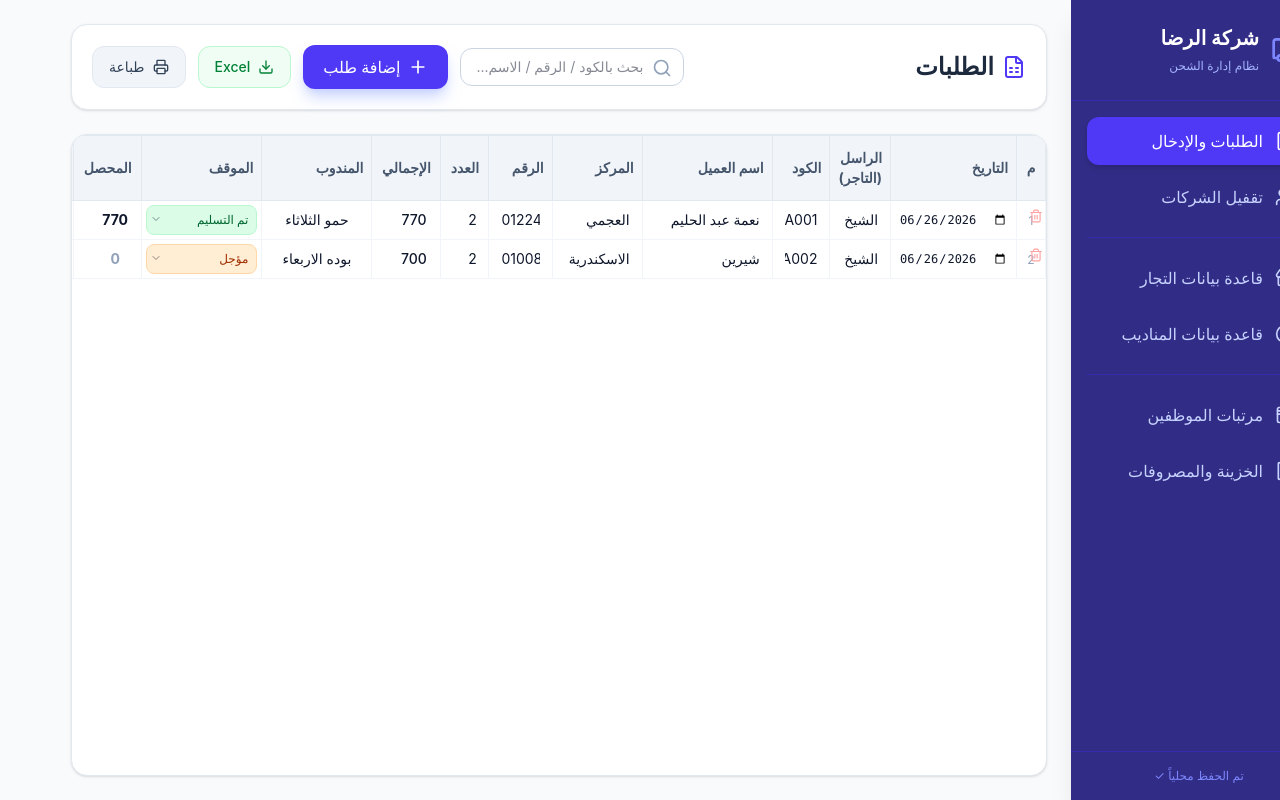
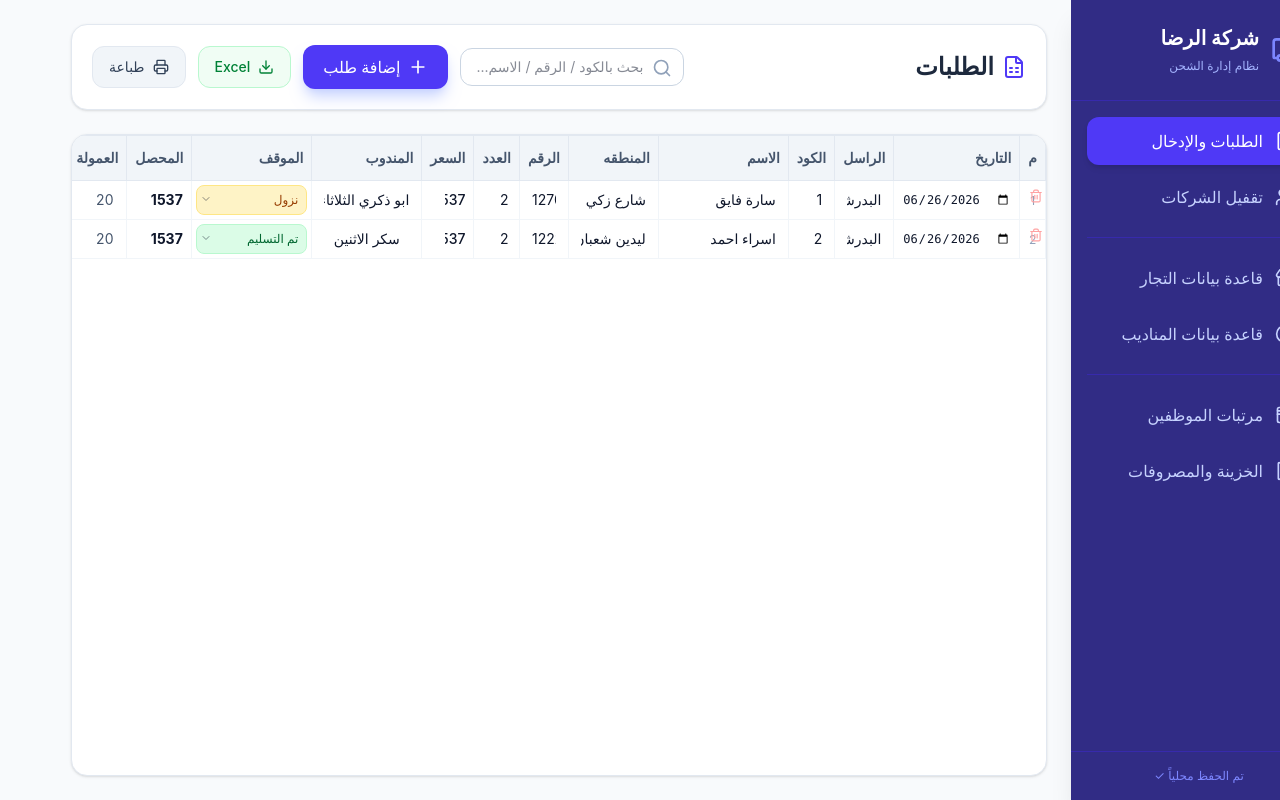
Before and after one commit to fahmyelmatry2030-lgtm/Al-Rida-Company, a React (Vite) app: page / in a window 1280 px wide. Built offline with nearby package versions, Linux system fonts and the light colour scheme.

Commit message:
إضافة: خانة الشركات (Company) للتوافق التام مع شيت الإكسيل

```diff
--- a/src/App.jsx
+++ b/src/App.jsx
@@ -20,8 +20,8 @@ const STATUS_OPTIONS = [
 const today = () => new Date().toISOString().split('T')[0];
 
 const INITIAL_ORDERS = [
-  { id: '1', date: today(), sender: 'الشيخ الثلاثاء', code: 'A001', customerName: 'نعمة عبد الحليم', center: 'العجمي', phone: '01224516481', count: 2, total: 770, agent: 'حمو الثلاثاء', status: 'تم التسليم', collected: 770, commission: 50, returns: '', notes: '', settled: false },
-  { id: '2', date: today(), sender: 'الشيخ الثلاثاء', code: 'A002', customerName: 'شيرين', center: 'الاسكندرية', phone: '01008740774', count: 2, total: 700, agent: 'بوده الاربعاء', status: 'مؤجل', collected: 0, commission: 50, returns: '', notes: '', settled: false },
+  { id: '1', date: today(), sender: 'البدرشين الاثنين', code: '1', customerName: 'سارة فايق', center: 'شارع زكي بدوي', phone: '1270655688', count: 2, total: 1537, agent: 'ابو ذكري الثلاثاء', status: 'نزول', collected: 1537, commission: 20, returns: '', notes: '', company: 'مليكة جينز', settled: false },
+  { id: '2', date: today(), sender: 'البدرشين الاثنين', code: '2', customerName: 'اسراء احمد', center: 'ليدين شعبان ميا', phone: '1222278011', count: 2, total: 1537, agent: 'سكر الاثنين', status: 'تم التسليم', collected: 1537, commission: 20, returns: '', notes: '', company: 'مليكة جينز', settled: false },
 ];
 
 function App() {
@@ -104,7 +104,7 @@ function App() {
 
   const addRow = () => {
     setOrders([{
-      id: Math.random().toString(36).substr(2, 9), date: today(), sender: '', code: '', customerName: '', center: '', phone: '', count: 1, total: 0, agent: '', status: '', collected: 0, commission: 20, returns: '', notes: '', settled: false
+      id: Math.random().toString(36).substr(2, 9), date: today(), sender: '', code: '', customerName: '', center: '', phone: '', count: 1, total: 0, agent: '', status: '', collected: 0, commission: 20, returns: '', notes: '', company: '', settled: false
     }, ...orders]);
   };
 
@@ -128,7 +128,7 @@ function App() {
   };
 
   // Search & Filter
-  const companiesDropdown = ['الكل', ...new Set([...merchants.map(m => m.name), ...orders.map(o => o.sender)].filter(Boolean))];
+  const companiesDropdown = ['الكل', ...new Set([...merchants.map(m => m.name), ...orders.map(o => o.company)].filter(Boolean))];
 
   // Available dates for filter
   const availableDates = useMemo(() => [...new Set(orders.map(o => o.date).filter(Boolean))].sort().reverse(), [orders]);
@@ -138,7 +138,7 @@ function App() {
 
     // In company-summary, filter by company
     if (activeTab === 'company-summary' && selectedCompany !== 'الكل') {
-      result = result.filter(o => o.sender === selectedCompany);
+      result = result.filter(o => o.company === selectedCompany);
     }
 
     // In company-summary, filter by date range
@@ -210,10 +210,10 @@ function App() {
   // Export
   const exportOrdersToExcel = () => {
     const dataToExport = filteredOrders.map((order, i) => ({
-      'م': i + 1, 'التاريخ': order.date, 'الراسل': order.sender, 'الكود': order.code, 'اسم العميل': order.customerName, 'المركز': order.center,
-      'الرقم': order.phone, 'العدد': order.count, 'الإجمالي': order.total, 'المندوب': order.agent, 'الموقف': order.status,
+      'م': i + 1, 'التاريخ': order.date, 'الراسل': order.sender, 'الكود': order.code, 'الاسم': order.customerName, 'المنطقه': order.center,
+      'الرقم': order.phone, 'العدد': order.count, 'السعر': order.total, 'المندوب': order.agent, 'الموقف': order.status,
       'المحصل': order.collected, 'العمولة': order.commission, 'الصافي': calculateNet(order.collected, order.commission),
-      'المرتجعات': order.returns, 'ملاحظات': order.notes, 'الحالة': order.settled ? 'تم التقفيل' : 'مفتوح',
+      'المرتجعات': order.returns, 'ملاحظات': order.notes, 'الشركات': order.company, 'الحالة': order.settled ? 'تم التقفيل' : 'مفتوح',
     }));
     const ws = XLSX.utils.json_to_sheet(dataToExport);
     if (activeTab === 'company-summary' && selectedCompany !== 'الكل') {
@@ -394,13 +394,13 @@ function App() {
                   <tr>
                     <th className="px-2 py-3 border border-slate-200 w-10 text-center">م</th>
                     <th className="px-2 py-3 border border-slate-200 w-28">التاريخ</th>
-                    <th className="px-2 py-3 border border-slate-200">الراسل (التاجر)</th>
+                    <th className="px-2 py-3 border border-slate-200">الراسل</th>
                     <th className="px-2 py-3 border border-slate-200 w-24">الكود</th>
-                    <th className="px-2 py-3 border border-slate-200 min-w-[130px]">اسم العميل</th>
-                    <th className="px-2 py-3 border border-slate-200 min-w-[90px]">المركز</th>
+                    <th className="px-2 py-3 border border-slate-200 min-w-[130px]">الاسم</th>
+                    <th className="px-2 py-3 border border-slate-200 min-w-[90px]">المنطقه</th>
                     <th className="px-2 py-3 border border-slate-200 w-28">الرقم</th>
                     <th className="px-2 py-3 border border-slate-200 w-14 text-center">العدد</th>
-                    <th className="px-2 py-3 border border-slate-200 w-20 text-center">الإجمالي</th>
+                    <th className="px-2 py-3 border border-slate-200 w-20 text-center">السعر</th>
                     <th className="px-2 py-3 border border-slate-200 min-w-[110px]">المندوب</th>
                     <th className="px-2 py-3 border border-slate-200 min-w-[120px]">الموقف</th>
                     <th className="px-2 py-3 border border-slate-200 w-20 text-center">المحصل</th>
@@ -408,10 +408,11 @@ function App() {
                     <th className="px-2 py-3 border border-slate-200 w-20 text-center bg-indigo-50">الصافي</th>
                     <th className="px-2 py-3 border border-slate-200 w-20 text-center">المرتجعات</th>
                     <th className="px-2 py-3 border border-slate-200 min-w-[120px]">ملاحظات</th>
+                    <th className="px-2 py-3 border border-slate-200 min-w-[120px]">الشركات</th>
                   </tr>
                 </thead>
                 <tbody className="divide-y divide-slate-100">
-                  {filteredOrders.length === 0 ? <tr><td colSpan="16" className="text-center py-12 text-slate-500">لا يوجد بيانات للعرض.</td></tr> :
+                  {filteredOrders.length === 0 ? <tr><td colSpan="17" className="text-center py-12 text-slate-500">لا يوجد بيانات للعرض.</td></tr> :
                    filteredOrders.map((order, index) => {
                     const isCanceled = ['لاغي', 'رفض شحن'].includes(order.status);
                     const isSettled = order.settled;
@@ -426,7 +427,7 @@ function App() {
                           <input type="date" value={order.date || ''} onChange={e => handleOrderChange(order.id, 'date', e.target.value)} disabled={isSettled} className={`w-full bg-transparent px-1 py-2 outline-none text-xs font-mono ${isSettled ? 'cursor-not-allowed text-slate-400' : ''} print:p-0`} />
                         </td>
                         <td className="px-1 border border-slate-100 p-0 print:border-gray-400">
-                          <input list="merchants-list" type="text" value={order.sender} onChange={e => handleOrderChange(order.id, 'sender', e.target.value)} disabled={isSettled} className={`w-full bg-transparent px-2 py-2 outline-none ${isSettled ? 'cursor-not-allowed' : 'focus:bg-white'} print:p-0`} />
+                          <input type="text" value={order.sender} onChange={e => handleOrderChange(order.id, 'sender', e.target.value)} disabled={isSettled} className={`w-full bg-transparent px-2 py-2 outline-none ${isSettled ? 'cursor-not-allowed' : 'focus:bg-white'} print:p-0`} />
                         </td>
                         <td className="px-1 border border-slate-100 p-0 print:border-gray-400"><input type="text" value={order.code} onChange={e => handleOrderChange(order.id, 'code', e.target.value)} disabled={isSettled} className={`w-full bg-transparent px-2 py-2 outline-none ${isSettled ? 'cursor-not-allowed' : 'focus:bg-white'} print:p-0`} /></td>
                         <td className="px-1 border border-slate-100 p-0 print:border-gray-400"><input type="text" value={order.customerName} onChange={e => handleOrderChange(order.id, 'customerName', e.target.value)} disabled={isSettled} className={`w-full bg-transparent px-2 py-2 outline-none font-medium ${isSettled ? 'cursor-not-allowed' : 'focus:bg-white'} print:p-0`} /></td>
@@ -448,6 +449,9 @@ function App() {
                         <td className="px-2 py-2 border border-slate-100 text-center font-bold bg-indigo-50/40 text-indigo-700 print:bg-transparent print:text-black text-sm">{calculateNet(order.collected, order.commission)}</td>
                         <td className="px-1 border border-slate-100 p-0 print:border-gray-400"><input type="text" value={order.returns} onChange={e => handleOrderChange(order.id, 'returns', e.target.value)} disabled={isSettled} className={`w-full bg-transparent px-1 py-2 outline-none text-center ${isSettled ? 'cursor-not-allowed' : ''} print:p-0`} /></td>
                         <td className="px-1 border border-slate-100 p-0 print:border-gray-400"><input type="text" value={order.notes} onChange={e => handleOrderChange(order.id, 'notes', e.target.value)} disabled={isSettled} className={`w-full bg-transparent px-2 py-2 outline-none text-slate-500 text-xs ${isSettled ? 'cursor-not-allowed' : ''} print:p-0`} placeholder="ملاحظة..." /></td>
+                        <td className="px-1 border border-slate-100 p-0 print:border-gray-400">
+                          <input list="merchants-list" type="text" value={order.company || ''} onChange={e => handleOrderChange(order.id, 'company', e.target.value)} disabled={isSettled} className={`w-full bg-transparent px-2 py-2 outline-none font-bold text-indigo-700 ${isSettled ? 'cursor-not-allowed' : 'focus:bg-white'} print:p-0`} placeholder="الشركة..." />
+                        </td>
                       </tr>
                     )
                   })}
```
